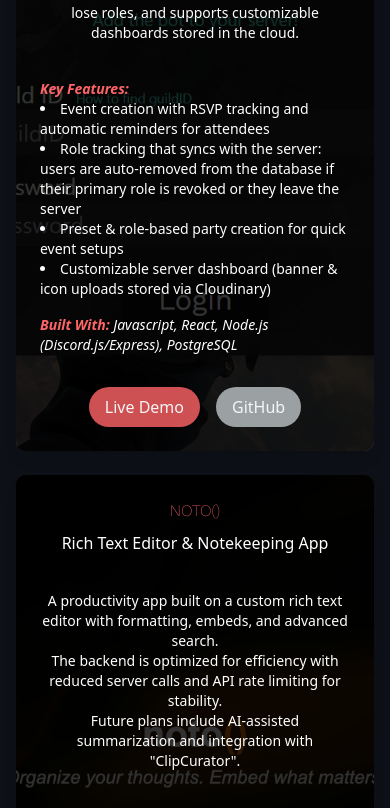
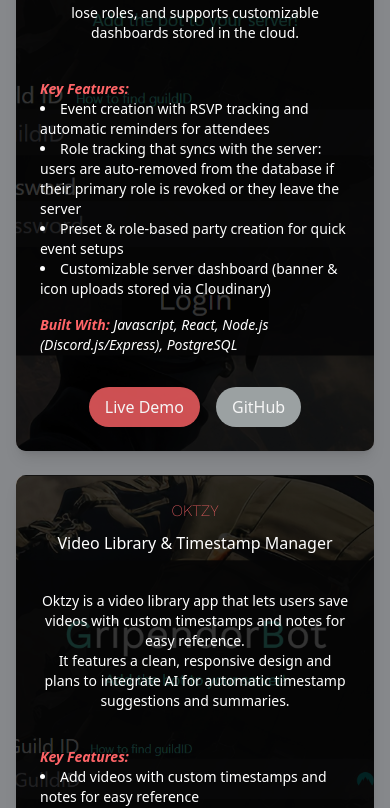
Before and after one commit to Sizimon/portfolio-updated, a Next.js app: page / in a window 390 px wide. Shown: the part 1181-1989 px from the top of the page. Built offline with nearby package versions, Linux system fonts and the light colour scheme.

Commit message:
FEAT: Adjust styling, add Oktzy to the project list.

```diff
--- a/src/app/page.tsx
+++ b/src/app/page.tsx
@@ -10,7 +10,7 @@ import { BackgroundVideo } from '@/components/BackgroundVideo';
 
 export default function Home() {
   return (
-    <div className="flex flex-col items-center px-4 uwq:px-32">
+    <div className="flex flex-col items-center">
       <ProgressScroll />
       <BackgroundVideo />
       <Hero />
--- a/src/components/Contact.tsx
+++ b/src/components/Contact.tsx
@@ -38,10 +38,10 @@ export const Contact: React.FC = () => {
     }
 
     return (
-        <section id="contact" className="relative flex flex-row items-center justify-center mx-auto px-4 h-lvh w-full">
+        <section id="contact" className="relative flex flex-row items-center justify-center mx-auto px-4 md:px-0 h-lvh w-full bg-white/50 z-50">
 
             {/* Contact form using formsubmit to handle emails */}
-            <form onSubmit={handleSubmit} className="flex flex-col text-default border-[1px] bg-black/15 border-white/20 backdrop-blur-2xl p-8 uwq:p-12 rounded-lg uwq:rounded-2xl shadow-lg w-full max-w-lg uwq:min-h-4/8 uwq:max-w-4xl z-30 gap-4">
+            <form onSubmit={handleSubmit} className="flex flex-col text-default border-[1px] bg-black border-white/20 backdrop-blur-2xl p-8 uwq:p-12 rounded-lg uwq:rounded-2xl shadow-lg w-full max-w-lg uwq:min-h-4/8 uwq:max-w-4xl z-30 gap-4">
                 {/* Result message */}
                 {result && <p className="text-center">{result}</p>}
                 <h2 className="text-3xl uwq:!text-4xl mb-4 justify-center text-center font-alt font-light uppercase text-pop">Contact me</h2>
--- a/src/components/Footer.tsx
+++ b/src/components/Footer.tsx
@@ -2,7 +2,7 @@ import React from 'react';
 
 const Footer: React.FC = () => {
   return (
-    <footer className="w-full mt-12 py-6 border-t border-border flex flex-col items-center text-center text-xs text-muted-foreground z-20">
+    <footer className="w-full py-6 border-t border-border flex flex-col items-center text-center text-xs text-muted-foreground z-20">
       <div className="flex flex-row gap-4 mb-2">
         <a href="https://github.com/Sizimon" target="_blank" rel="noopener noreferrer" className="uwq:!text-uwq hover:text-pop transition-colors">GitHub</a>
         <a href="mailto:szymonsamus@gmail.com" className="uwq:!text-uwq hover:text-pop transition-colors">Email</a>
--- a/src/components/hero/Hero.tsx
+++ b/src/components/hero/Hero.tsx
@@ -7,10 +7,10 @@ const Hero = () => {
     return (
         <section
             id='me'
-            className="relative flex justify-center p-0 w-full h-lvh z-0"
+            className="relative flex justify-center w-full h-lvh z-0"
         >
             <div className="relative flex flex-col z-50 h-full w-5/6 md:w-4/6  justify-center items-center">
-                <h1 className='font-alt font-extralight uppercase text-uwq md:text-5xl uwq:!text-7xl text-center text-pop'>Szymon Samus</h1>
+                <h1 className='font-alt font-extralight uppercase text-2xl md:text-5xl uwq:!text-7xl text-center text-pop'>Szymon Samus</h1>
                 <HeroTypewriter text={"Full-Stack Developer"} />
                 <HeroDescription
                     text="Full Stack Developer blending creativity and code to turn concepts into working, impactful apps. Learning fast, building faster."
--- a/src/components/projects/Projects.tsx
+++ b/src/components/projects/Projects.tsx
@@ -42,6 +42,24 @@ const projects: Array<{
             github: "https://github.com/Sizimon/grippendor-backend/blob/main/README.md"
         },
         {
+            title: "Oktzy",
+            short: "Video Library & Timestamp Manager",
+            description: `
+                Oktzy is a video library app that lets users save videos with custom timestamps and notes for easy reference.
+                It features a clean, responsive design and plans to integrate AI for automatic timestamp suggestions and summaries.
+            `,
+            features: [
+                "Add videos with custom timestamps and notes for easy reference",
+                "Save & delete videos into or from your personal library",
+                "Easy timestamp navigation within videos",
+                "Simple, responsive design for cross-device use"
+            ],
+            builtWith: "Typescript, Next.js, Node.js (Discord.js/Express), PostgreSQL",
+            image: images.Grippendor ? `url(${images.Grippendor})` : "url('/images/default.jpg')",
+            demo: "https://oktzy.com",
+            github: "https://github.com/Sizimon/oktzy/blob/main/README.md"
+        },
+        {
             title: "noto()",
             short: "Rich Text Editor & Notekeeping App",
             description: `
@@ -76,7 +94,7 @@ const projects: Array<{
             image: images.Guruweather ? `url(${images.Guruweather})` : "url('/images/default.jpg')",
             demo: "https://szymonsamus.dev/guruweather/",
             github: "https://github.com/Sizimon/guruweather/blob/master/README.md"
-        }
+        },
     ];
 
 const Projects = () => {
@@ -122,7 +140,7 @@ const Projects = () => {
         <>
             <section
                 id="projects"
-                className="w-full flex flex-col items-center justify-center min-h-lvh">
+                className="w-full flex flex-col items-center justify-center min-h-lvh bg-white/50 z-50 px-4 md:px-0 pb-4 md:pb-0">
                 {/* Header */}
                 <FloatyHeader letters={['P', 'R', 'O', 'J', 'E', 'C', 'T', 'S']} />
                     {/* Mobile: vertical cards */}
```
